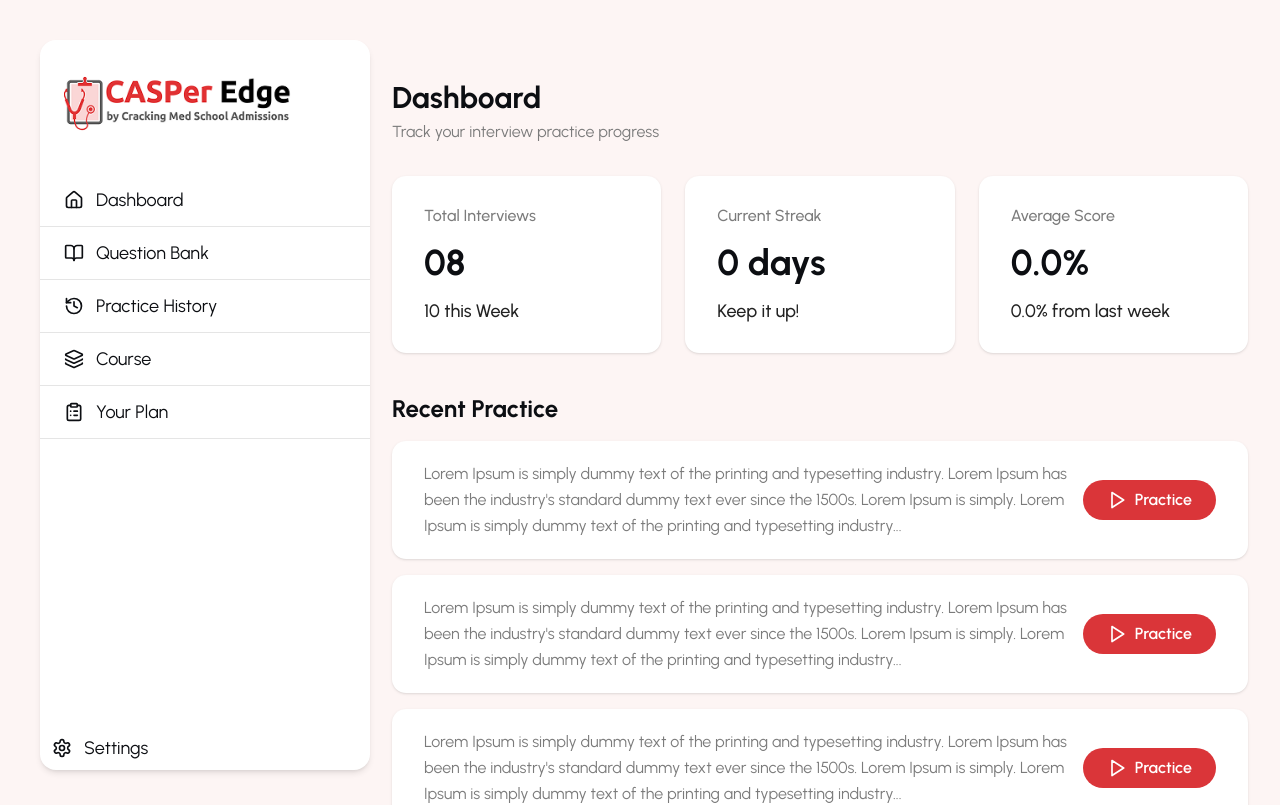
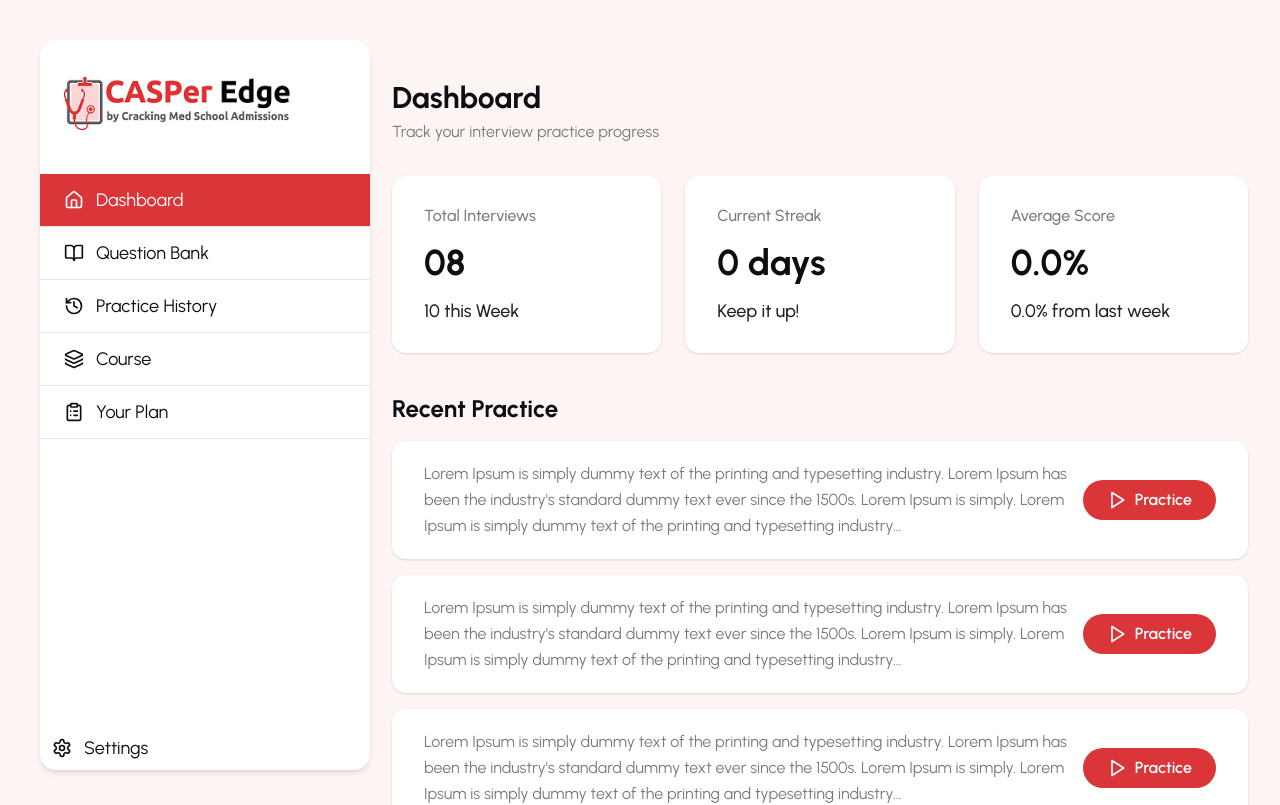
Before and after one commit to mujeebhashone/casper-edge, a Next.js app: page /dashboard in a window 1280 px wide. Shown: the top 805 px of the page. Built offline with nearby package versions, Linux system fonts and the light colour scheme.

Commit message:
build-fixes

```diff
--- a/src/components/mainlayout/DashboardLayout.tsx
+++ b/src/components/mainlayout/DashboardLayout.tsx
@@ -1,7 +1,10 @@
+'use client'
+
 import React from 'react';
 import Image from 'next/image';
 import Link from 'next/link';
 import { Home, BookOpen, History, Layers, ClipboardList, Settings } from 'lucide-react';
+import { usePathname } from 'next/navigation';
 
 
 const navItems = [
@@ -13,6 +16,7 @@ const navItems = [
 ];
 
 const DashboardLayout = ({ children }: { children: React.ReactNode }) => {
+  const pathname = usePathname();
   return (
     <div className="min-h-screen bg-[#FDF5F4] flex font-sans py-10">
       {/* Sidebar */}
@@ -28,7 +32,7 @@ const DashboardLayout = ({ children }: { children: React.ReactNode }) => {
               <Link
                 key={label}
                 href={href}
-                className="flex items-center gap-3 px-6 py-3 text-lg transition-colors text-[#0C0E12] hover:bg-secondary hover:text-white border-b border-[#E5E5E5]"
+                className={`flex items-center gap-3 ${pathname === href ? 'bg-secondary text-white' : ''} px-6 py-3 text-lg transition-colors text-[#0C0E12] hover:bg-secondary hover:text-white border-b border-[#E5E5E5]`}
                 // TODO: Add active state logic
               >
                 <Icon className="w-5 h-5" />
@@ -40,7 +44,7 @@ const DashboardLayout = ({ children }: { children: React.ReactNode }) => {
         {/* Settings */}
         <div className="">
 
-          <Link href="/settings" className="flex items-center hover:rounded-b-lg gap-3 px-3 py-2 text-lg text-[#0C0E12] hover:bg-secondary hover:text-white">
+          <Link href="/settings" className={`flex items-center hover:rounded-b-lg gap-3 px-3 py-2 text-lg text-[#0C0E12] hover:bg-secondary hover:text-white ${pathname === '/settings' ? 'bg-secondary text-white' : ''}`}>
             <Settings className="w-5 h-5" />
             Settings
           </Link>
```
